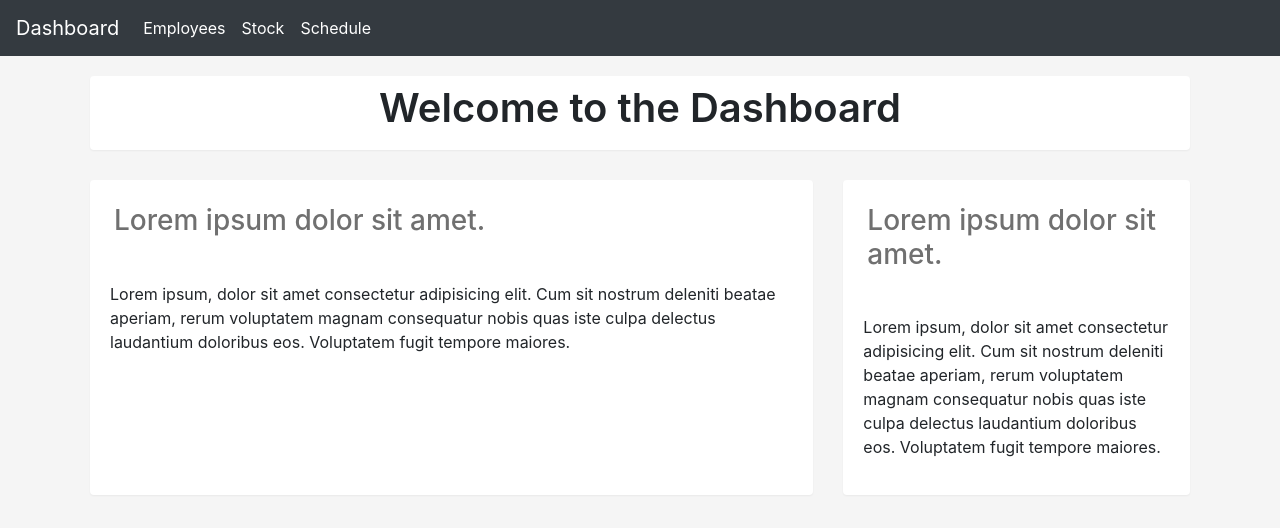
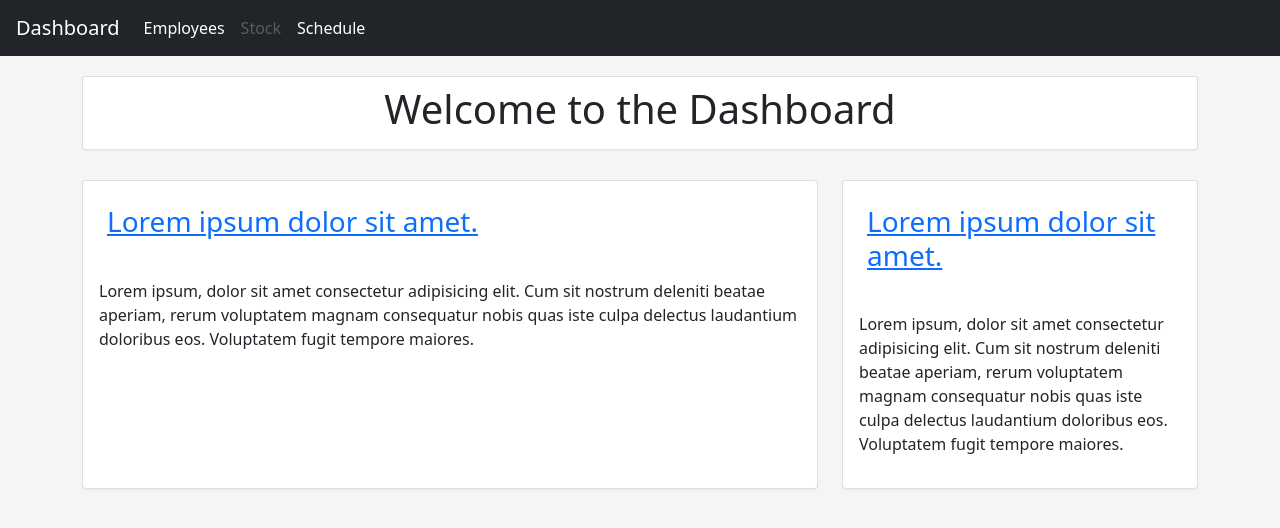
Before and after one commit to DerekSavage1/ScheduleMakerFrontend, an Angular app: page /#/dashboard in a window 1280 px wide. Shown: the top 528 px of the page. Built offline with nearby package versions, Linux system fonts and the light colour scheme.

Commit message:
switched to bootstrap 5

```diff
--- a/src/app/app.component.html
+++ b/src/app/app.component.html
@@ -10,8 +10,8 @@
           <a class="nav-item nav-link" routerLink="/employee">Employees<span class="sr-only">(current)</span></a>
         </li>
 
-        <li class="nav-item active">
-            <a class="nav-item nav-link" routerLink="/stock">Stock<span class="sr-only">(current)</span></a>
+        <li class="nav-item disabled">
+            <a class="nav-item nav-link disabled" routerLink="/stock">Stock<span class="sr-only">(current)</span></a>
         </li>
 
         <li class="nav-item active">
--- a/src/app/schedule/schedule.component.css
+++ b/src/app/schedule/schedule.component.css
@@ -2,3 +2,7 @@ button {
     min-height: 40px;
     box-shadow: none;
 }
+
+body {
+    background-color: 0xff0000;
+}
--- a/src/app/schedule/schedule.component.html
+++ b/src/app/schedule/schedule.component.html
@@ -48,7 +48,9 @@
             </div>
 
             <div class="d-flex justify-content-md-end p-6">
-              <button type="submit" class="btn btn-success" [disabled]="hasUnfilledRows()" data-toggle="tooltip" title="Make sure all rows are filled out first!" >Submit</button>
+              <span class="tt" data-bs-placement="top" title="All rows must have at least 1 worker!">
+                <button type="submit" class="btn btn-success" [disabled]="hasUnfilledRows()">Submit</button>
+              </span>
             </div>
 
 
@@ -56,9 +58,3 @@
 
     </div>
 </div>
-
-<script>
-  $(function () {
-    $('[data-toggle="tooltip"]').tooltip()
-  })
-</script>
--- a/src/index.html
+++ b/src/index.html
@@ -7,7 +7,7 @@
   <meta name="viewport" content="width=device-width, initial-scale=1">
   <link rel="icon" type="image/x-icon" href="favicon.ico">
 </head>
-<body>
+<body class="main-body">
 
   <i class="fab fa-discord" aria-hidden=true></i>
 
@@ -16,8 +16,10 @@
 
 
 
-  <script src="https://cdn.jsdelivr.net/npm/bootstrap@5.1.3/dist/js/bootstrap.bundle.min.js" integrity="sha384-ka7Sk0Gln4gmtz2MlQnikT1wXgYsOg+OMhuP+IlRH9sENBO0LRn5q+8nbTov4+1p" crossorigin="anonymous"></script>
-  <script src="https://ajax.googleapis.com/ajax/libs/jquery/3.5.1/jquery.min.js"></script>
+  <link href="https://cdn.jsdelivr.net/npm/bootstrap@5.0.2/dist/css/bootstrap.min.css" rel="stylesheet" integrity="sha384-EVSTQN3/azprG1Anm3QDgpJLIm9Nao0Yz1ztcQTwFspd3yD65VohhpuuCOmLASjC" crossorigin="anonymous">
+  <script src="https://cdn.jsdelivr.net/npm/bootstrap@5.0.2/dist/js/bootstrap.bundle.min.js" integrity="sha384-MrcW6ZMFYlzcLA8Nl+NtUVF0sA7MsXsP1UyJoMp4YLEuNSfAP+JcXn/tWtIaxVXM" crossorigin="anonymous"></script>
+
+
 
 </body>
 </html>
--- a/src/styles.css
+++ b/src/styles.css
@@ -1,6 +1,6 @@
 @import 'https://stackpath.bootstrapcdn.com/bootstrap/4.2.1/css/bootstrap.min.css';
 
-body{
+.main-body{
     margin-top:0px;
     background: #f5f5f5;
 }
```
